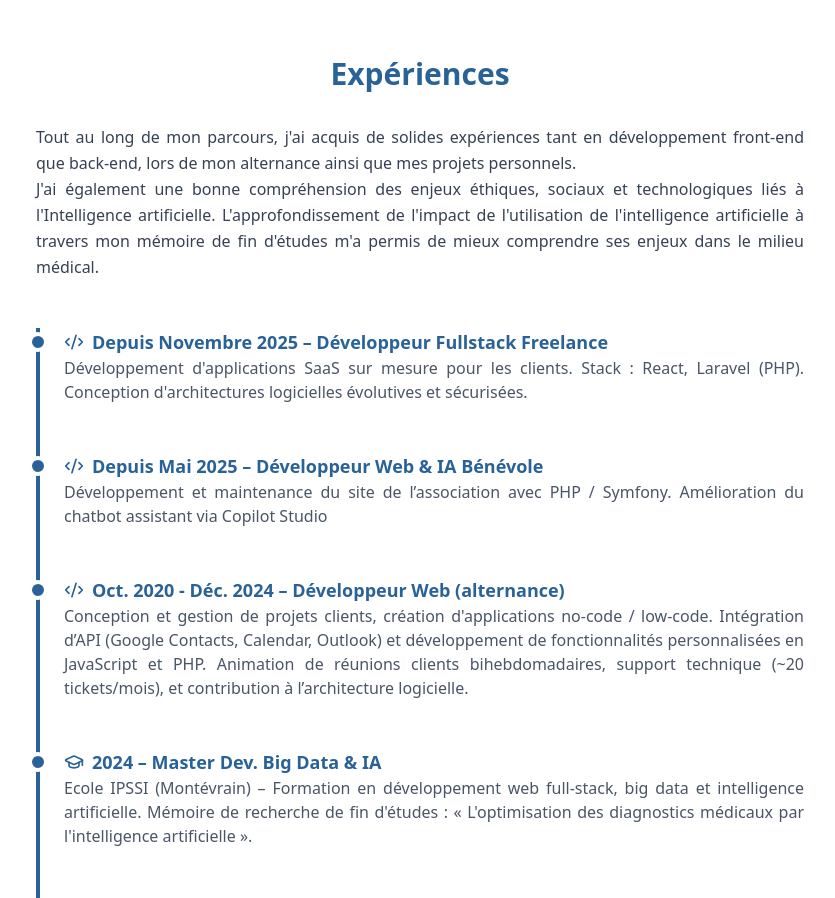
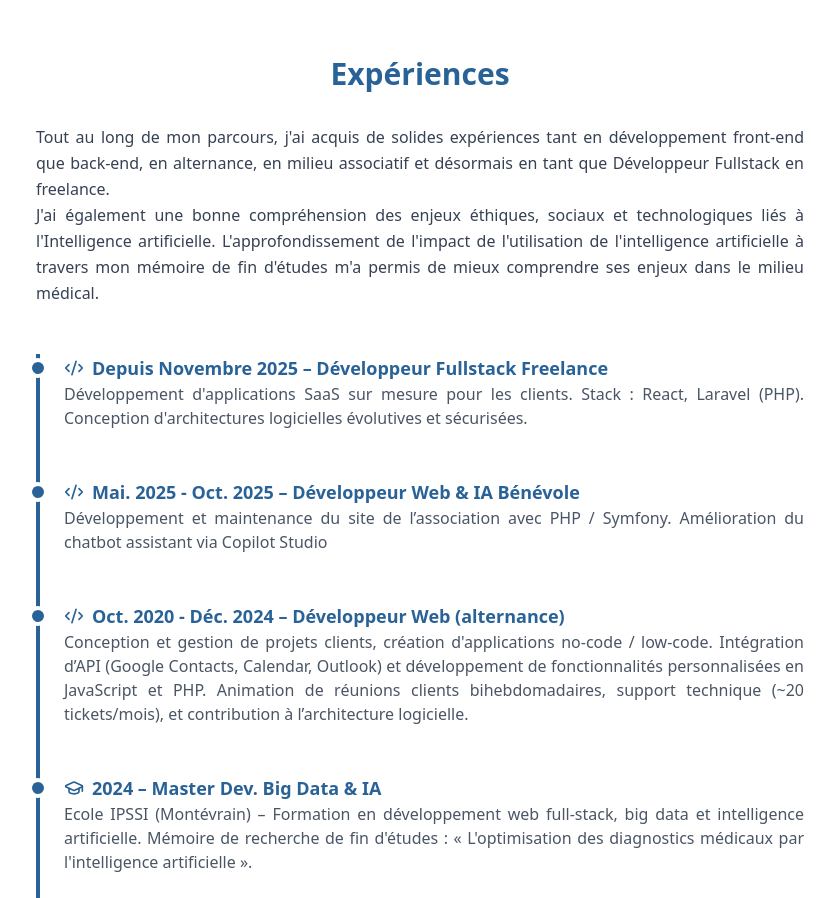
Before and after one commit to thoms-17/mon-portfolio, a React (Vite) app: page / in a window 1280 px wide. Shown: the part 840-1738 px from the top of the page, without its empty margins (220-1055 px from the left). Built offline with nearby package versions, Linux system fonts and the light colour scheme.

Commit message:
Changement d2c et parcours

```diff
--- a/src/data/experience.js
+++ b/src/data/experience.js
@@ -7,7 +7,7 @@ export const timelineItems = [
     iconType: "code",
   },
   {
-    year: "Depuis Mai 2025",
+    year: "Mai. 2025 - Oct. 2025",
     title: "Développeur Web & IA Bénévole",
     description:
       "Développement et maintenance du site de l’association avec PHP / Symfony. Amélioration du chatbot assistant via Copilot Studio",
--- a/src/sections/AboutSection.jsx
+++ b/src/sections/AboutSection.jsx
@@ -32,8 +32,7 @@ const AboutSection = () => {
           className="text-gray-700 leading-relaxed text-justify mb-12"
         >
           Tout au long de mon parcours, j'ai acquis de solides expériences tant
-          en développement front-end que back-end, lors de mon alternance ainsi
-          que mes projets personnels.
+          en développement front-end que back-end, en alternance, en milieu associatif et désormais en tant que Développeur Fullstack en freelance.
           <br />
           J'ai également une bonne compréhension des enjeux éthiques, sociaux et
           technologiques liés à l'Intelligence artificielle. L'approfondissement
```
Also changed, not shown: 1 other file (tests, documents, lock files or other folders).
